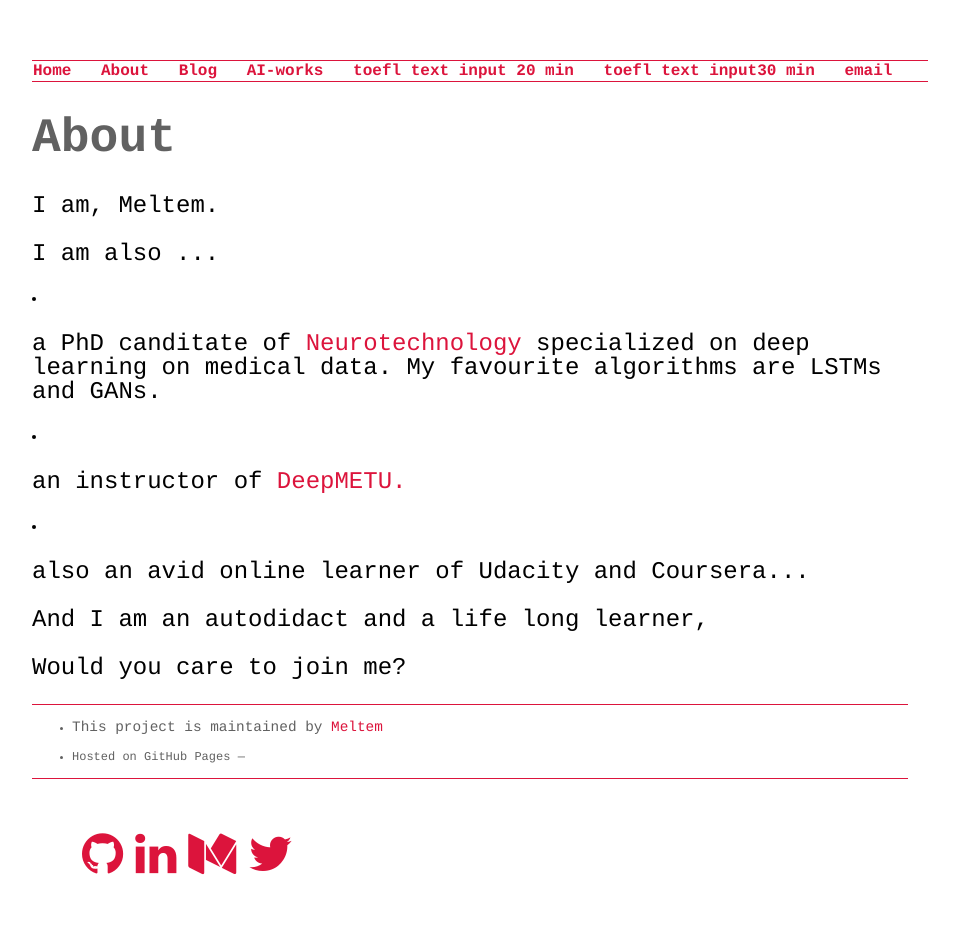
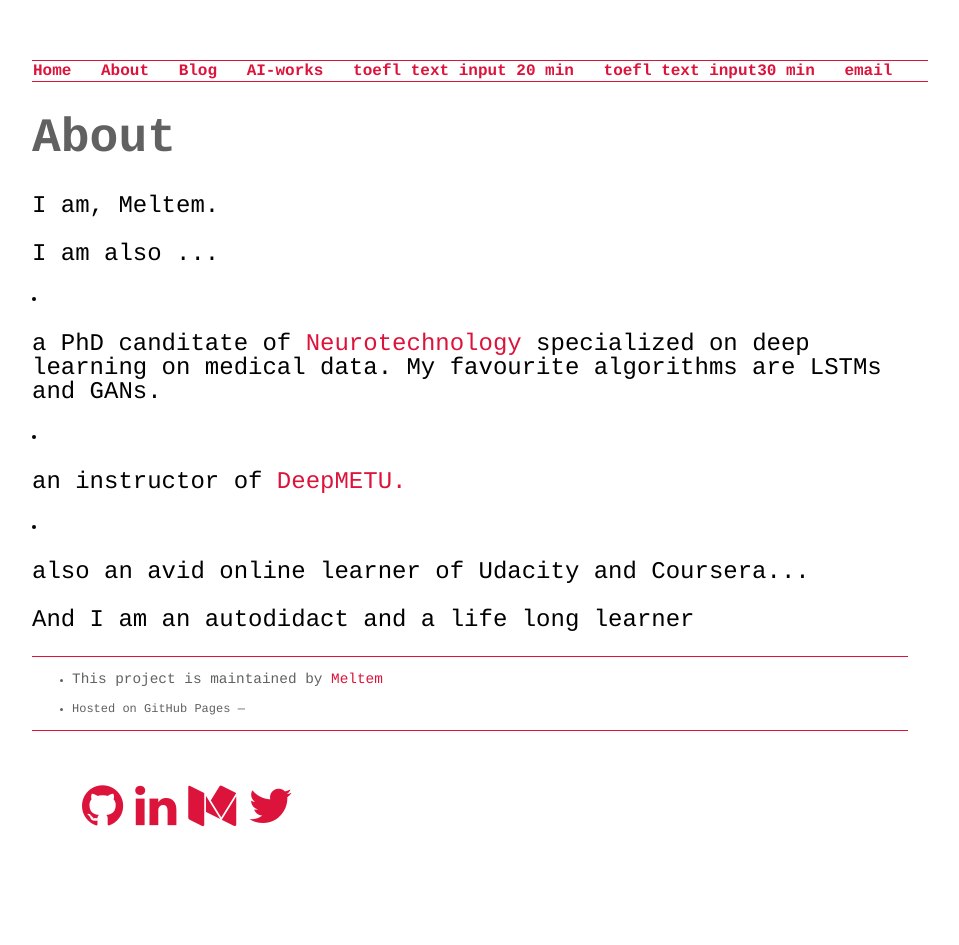
Before and after one commit to inantubek/meltemiatay.github.io, a Jekyll site: the page built from about/index.html, in a window 1280 px wide. Shown: the whole page, without its empty margins (160-1119 px from the left). Built offline with Jekyll 4.4.1, drawn with Linux system fonts in a browser that asks for light colours; nearby versions of some CDN libraries; after the commit the page ends 900 px from its top, so only the background shows below that.

Commit message:
Update index.html

```diff
--- a/about/index.html
+++ b/about/index.html
@@ -9,6 +9,5 @@ layout: default
 			<li><p>a PhD canditate of <a href="http://nsnt.metu.edu.tr/en">Neurotechnology</a> specialized on deep learning on medical data. My favourite algorithms are LSTMs and GANs. </p></li>
 			<li><p>an instructor of <a href="https://www.facebook.com/deepmetu/">DeepMETU.</a></p></li>
 			<li><p>also an avid online learner of Udacity and Coursera...</p></li>
-			<p>And I am an autodidact and a life long learner,</p>
-			<p> Would you care to join me?</p>
+			<p>And I am an autodidact and a life long learner</p>
                 </div>
```
